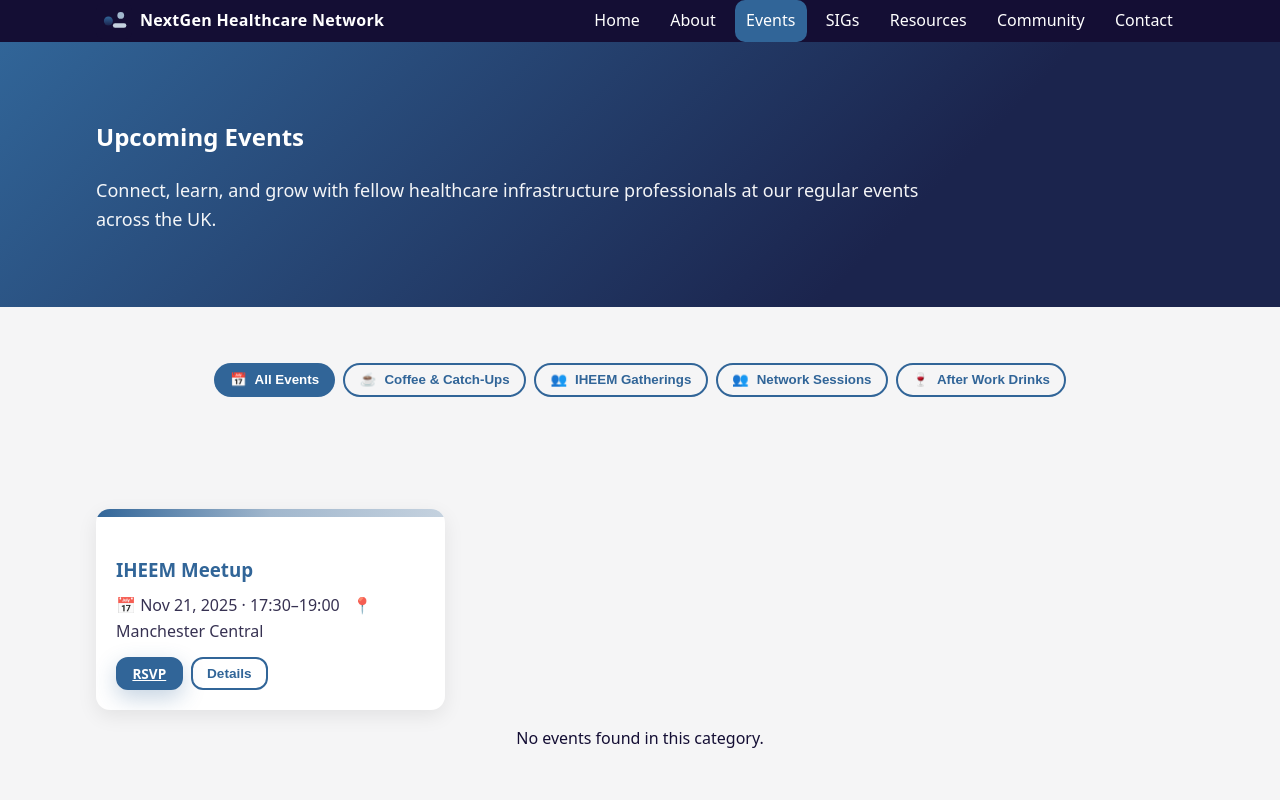
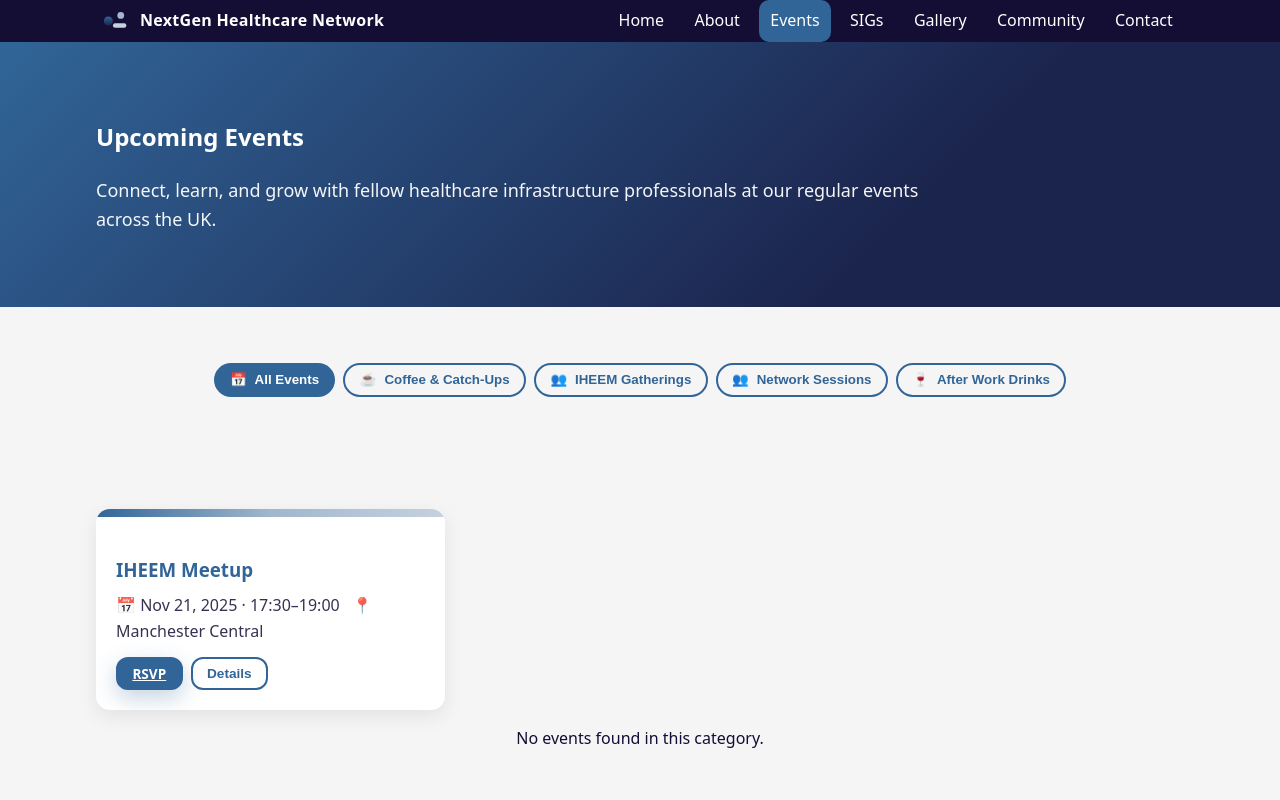
Before and after one commit to NextGen-Healthcare/NextGen-Healthcare.github.io, a plain HTML site: page pages/events.html in a window 1280 px wide. Shown: the top 800 px of the page. Drawn offline with Linux system fonts and the light colour scheme.

Commit message:
Replace 'Resources' link with 'Gallery' link

```diff
--- a/pages/events.html
+++ b/pages/events.html
@@ -114,7 +114,7 @@
         <li><a href="about.html">About</a></li>
         <li><a class="active" href="events.html">Events</a></li>
         <li><a href="sigs.html">SIGs</a></li>
-        <li><a href="resources.html">Resources</a></li>
+        <li><a href="gallery.html">Gallery</a></li>
         <li><a href="community.html">Community</a></li>
         <li><a href="contact.html">Contact</a></li>
       </ul>
```
